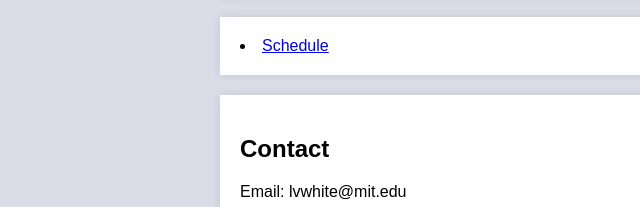
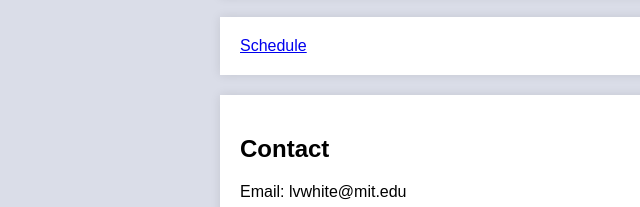
Before and after one commit to laurelvwhite/laurelvwhite.github.io, a plain HTML site: page index.html in a window 1280 px wide. Shown: the part 1324-1531 px from the top of the page, 0-640 px from the left. Drawn offline with Linux system fonts and the light colour scheme.

Commit message:
Trying again...

```diff
--- a/index.html
+++ b/index.html
@@ -116,7 +116,7 @@
         <p>I liked to do all sorts of crafts, particularly knitting, crocheting, and sewing. I also love to hike with my rescue dog, Bodie.</p>
     </div>
     <div class="container">
-        <li><a href="schedule.html">Schedule</a></li>
+        <a href="schedule.html">Schedule</a>
     </div>
     <div class="container">
         <h2>Contact</h2>
```
